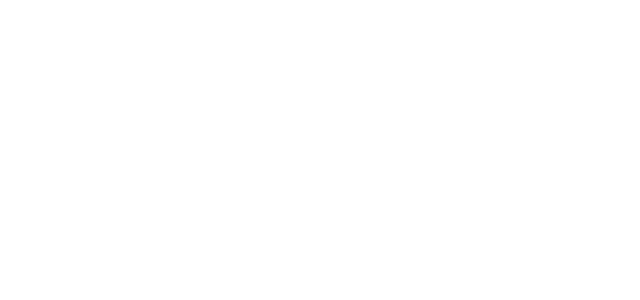
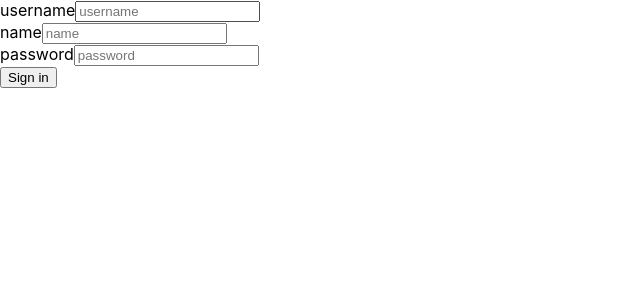
Before and after one commit to AVX00/red-social-alberto-vidal, a React (Create React App) app: page / in a window 1280 px wide. Shown: the top 300 px of the page, without its empty margins (0-640 px from the left). Built offline with nearby package versions, Linux system fonts and the light colour scheme.

Commit message:
created handle data change for user form

```diff
--- a/src/App.js
+++ b/src/App.js
@@ -1,5 +1,7 @@
+import UserForm from "./components/UserForm";
+
 function App() {
-  return <></>;
+  return <UserForm />;
 }
 
 export default App;
--- a/src/components/UserForm.js
+++ b/src/components/UserForm.js
@@ -1,19 +1,64 @@
+import { useState } from "react";
+
 const UserForm = ({ isLogin }) => {
+  const emptyForm = isLogin
+    ? {
+        username: "",
+        password: "",
+      }
+    : {
+        name: "",
+        password: "",
+        username: "",
+      };
+
+  const [formData, setFormData] = useState(emptyForm);
+
+  const handleDataChange = (event) => {
+    setFormData({
+      ...formData,
+      [event.target.id]: event.target.value,
+    });
+  };
   return (
     <form>
       <div className="form-group">
         <label htmlFor="username">username</label>
-        <input type="text" id="username" formNoValidate autoComplete="false" />
+        <input
+          onChange={handleDataChange}
+          value={formData.username}
+          placeholder="username"
+          type="text"
+          id="username"
+          formNoValidate
+          autoComplete="false"
+        />
       </div>
       {!isLogin && (
         <div className="form-group">
           <label htmlFor="name">name</label>
-          <input type="text" id="name" formNoValidate autoComplete="false" />
+          <input
+            onChange={handleDataChange}
+            value={formData.name}
+            placeholder="name"
+            type="text"
+            id="name"
+            formNoValidate
+            autoComplete="false"
+          />
         </div>
       )}
       <div className="form-group">
         <label htmlFor="password">password</label>
-        <input type="text" id="password" formNoValidate autoComplete="false" />
+        <input
+          onChange={handleDataChange}
+          value={formData.password}
+          placeholder="password"
+          type="password"
+          id="password"
+          formNoValidate
+          autoComplete="false"
+        />
       </div>
       <button type="submit">{isLogin ? "Log In" : "Sign in"}</button>
     </form>
```
